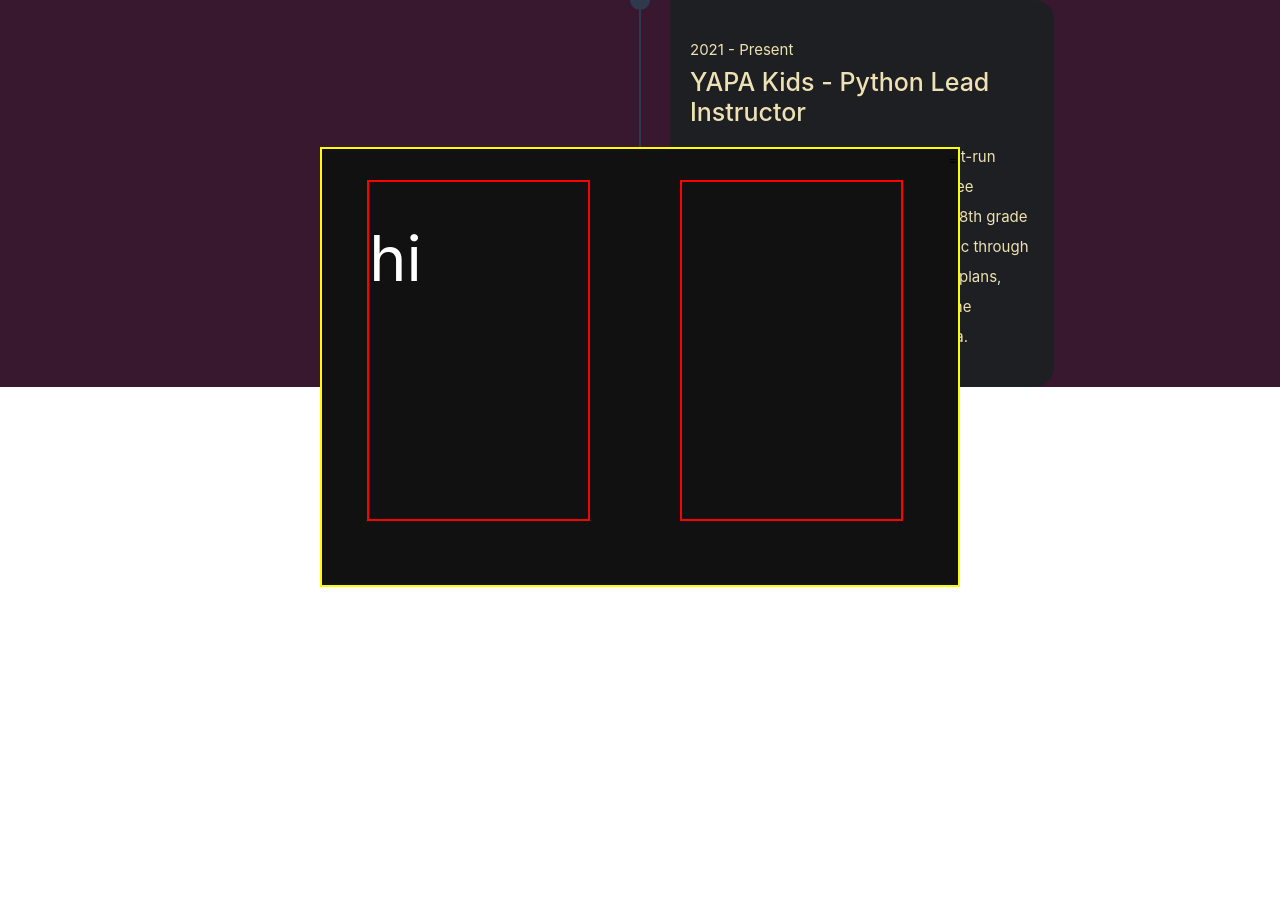
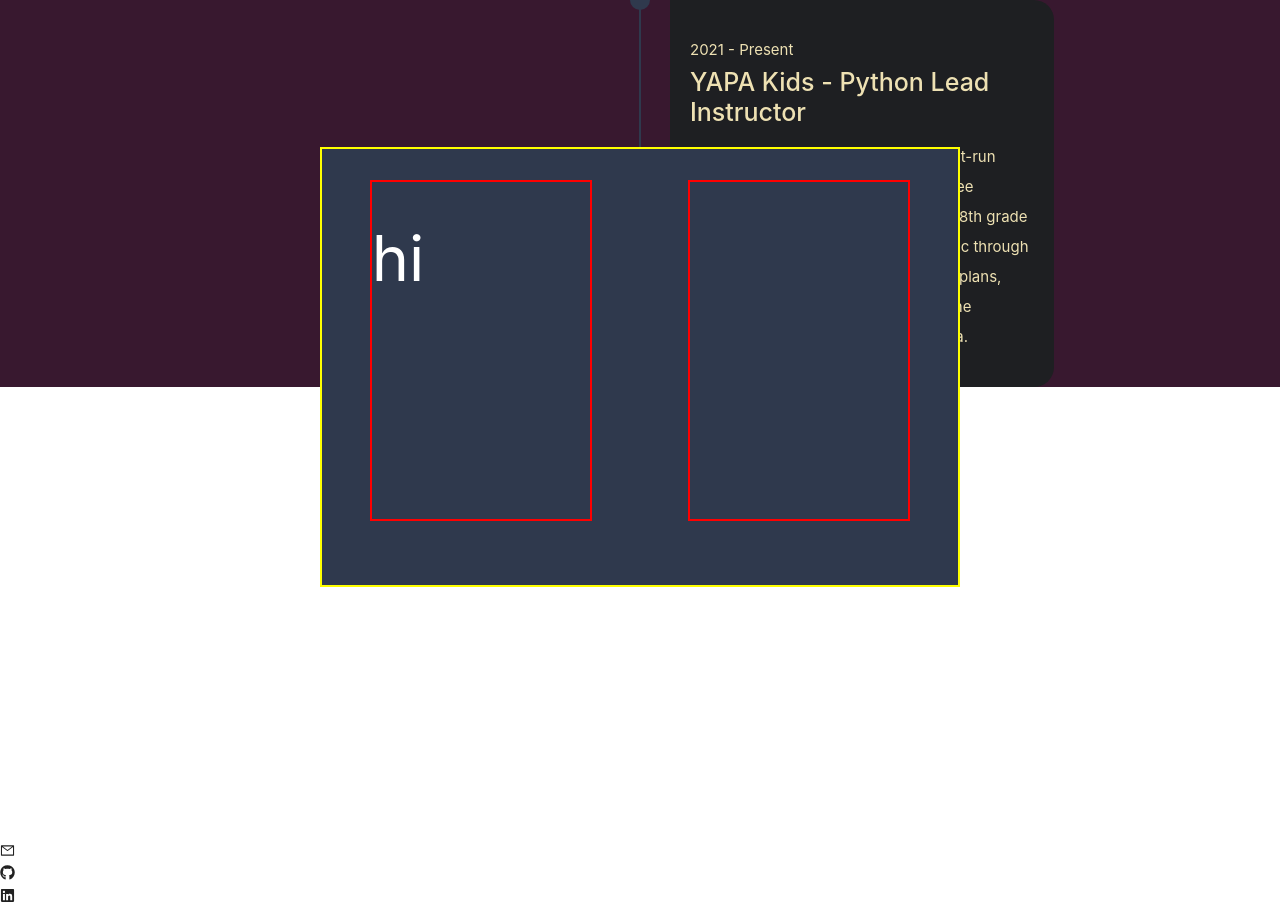
Before and after one commit to gulpinhenry/react-portfolio, a React (Create React App) app: page / in a window 1280 px wide. Shown: the part 4212-5136 px from the top of the page. Before the commit the page ends 5039 px from the top, so only its background shows below. Built offline with nearby package versions, Linux system fonts and the light colour scheme.

Commit message:
add basic contact layout

```diff
--- a/src/components/Contact.js
+++ b/src/components/Contact.js
@@ -1,6 +1,8 @@
 import React from "react";
 import "../css/contact.css";
-import { FontAwesomeIcon } from '@fortawesome/react-fontawesome'
+import { FaGithub } from "react-icons/fa";
+import { FaLinkedin } from "react-icons/fa";
+import { AiOutlineMail } from "react-icons/ai";
 
 const styles = {
   container: {
@@ -13,25 +15,35 @@ const styles = {
     width: `50vw`,
     border: `2px solid yellow`,
     textAlign: "justify",
-    backgroundColor: "#111111",
+    backgroundColor: "#2f394d",
     display: "flex",
     justifyContent: "space-evenly",
   },
 };
 function Contact() {
   return (
-    <div style={styles.container}>
-      <div className = "contact-el">
+    <React.Fragment>
+      <div style={styles.container}>
+        <div className="contact-el">
           <h1>hi</h1>
+        </div>
+        <form className="contact-el"></form>
+        {/* add some onclick feature idk */}
       </div>
-      <form className = "contact-el"></form>
-      =<div id = "icons">
-          <ul>
-          <FontAwesomeIcon icon={['fab', 'google']} />
-          </ul>
+      <div id="icons">
+        <ul>
+          <li>
+            <AiOutlineMail />
+          </li>
+          <li>
+            <FaGithub />
+          </li>
+          <li>
+            <FaLinkedin />
+          </li>
+        </ul>
       </div>
-      {/* add some onclick feature idk */}
-    </div>
+    </React.Fragment>
   );
 }
 export default Contact;
```
